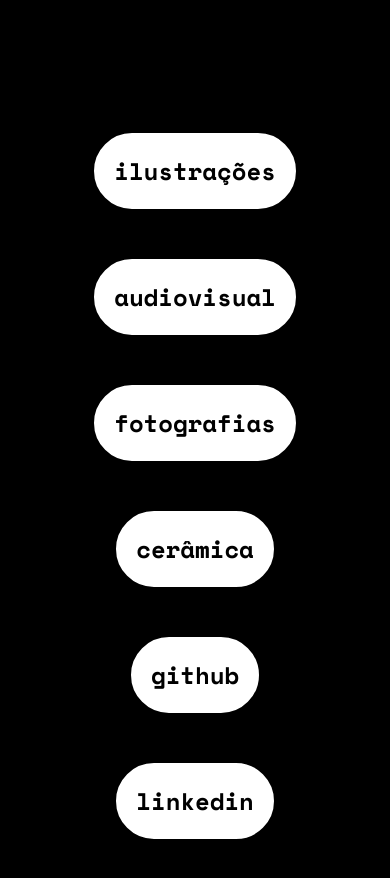
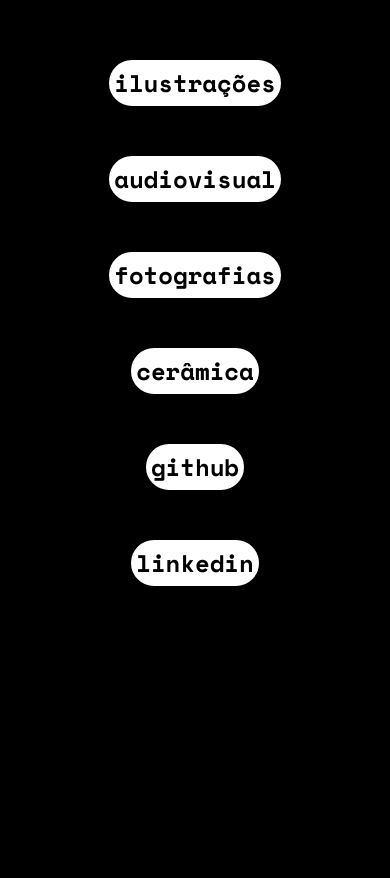
Before and after one commit to rizoma-invisivel/rizoma-invisivel, a website: page outraspag/portifolio.html in a window 390 px wide. After the commit the page ends 844 px from the top, so only its background shows below. Drawn offline with nearby package versions, Linux system fonts and the light colour scheme; a web font is replaced by a local one.

Commit message:
Update portifolio.css

```diff
--- a/estilos/portifolio.css
+++ b/estilos/portifolio.css
@@ -39,12 +39,12 @@
     box-shadow: 0px 0px 10px 5px rgba(0, 0, 0, 0.61);
 }
 
-@media (max-width: 950px) and (min-width: 430px){
+@media (max-width: 950px) {
 
     body {
         width: auto;
         padding: 10px;
-        margin: 250px 0px 0px 0px;
+        margin: 150px 0px 0px 0px;
     }
 
     nav {
@@ -58,7 +58,13 @@
     }
 }
 
-@media (max-width: 430px) {
+@media (max-width: 650px) {
+    body {
+        justify-content: center;
+        align-items: flex-start;
+        margin: 25px;
+    }
+
     nav {
         background-color: transparent;
     }
@@ -68,10 +74,11 @@
         color: black;
         font-size: 1.5em;
         font-weight: bold;
+        margin: 20px auto;
     }
 
     a:hover {
-        font-size: 1.7em;
+        scale: 1.05;
         box-shadow: 0px 0px 10px 5px white;
     }
 
```
